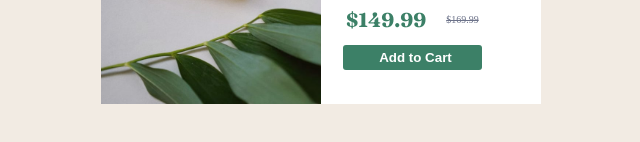
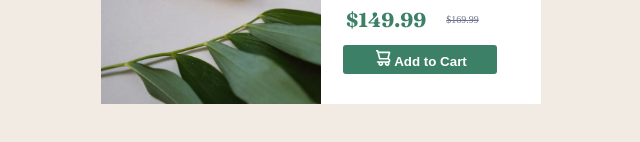
Before and after one commit to WutyiAung/Product-challenge, a plain HTML site: page index.html in a window 1280 px wide. Shown: the part 296-438 px from the top of the page, 319-959 px from the left. Drawn offline with Linux system fonts and the light colour scheme.

Commit message:
Update index.html

```diff
--- a/index.html
+++ b/index.html
@@ -29,7 +29,7 @@
             <span class="old-price"> $169.99</span>
           </div>
 
-          <button><img src="images/icon-cart.svg" alt="" class="card"> Add to Cart</button>
+          <button><img src="icon-cart.svg" alt="" class="card"> Add to Cart</button>
        </div>
     </div>
   </div>
```
